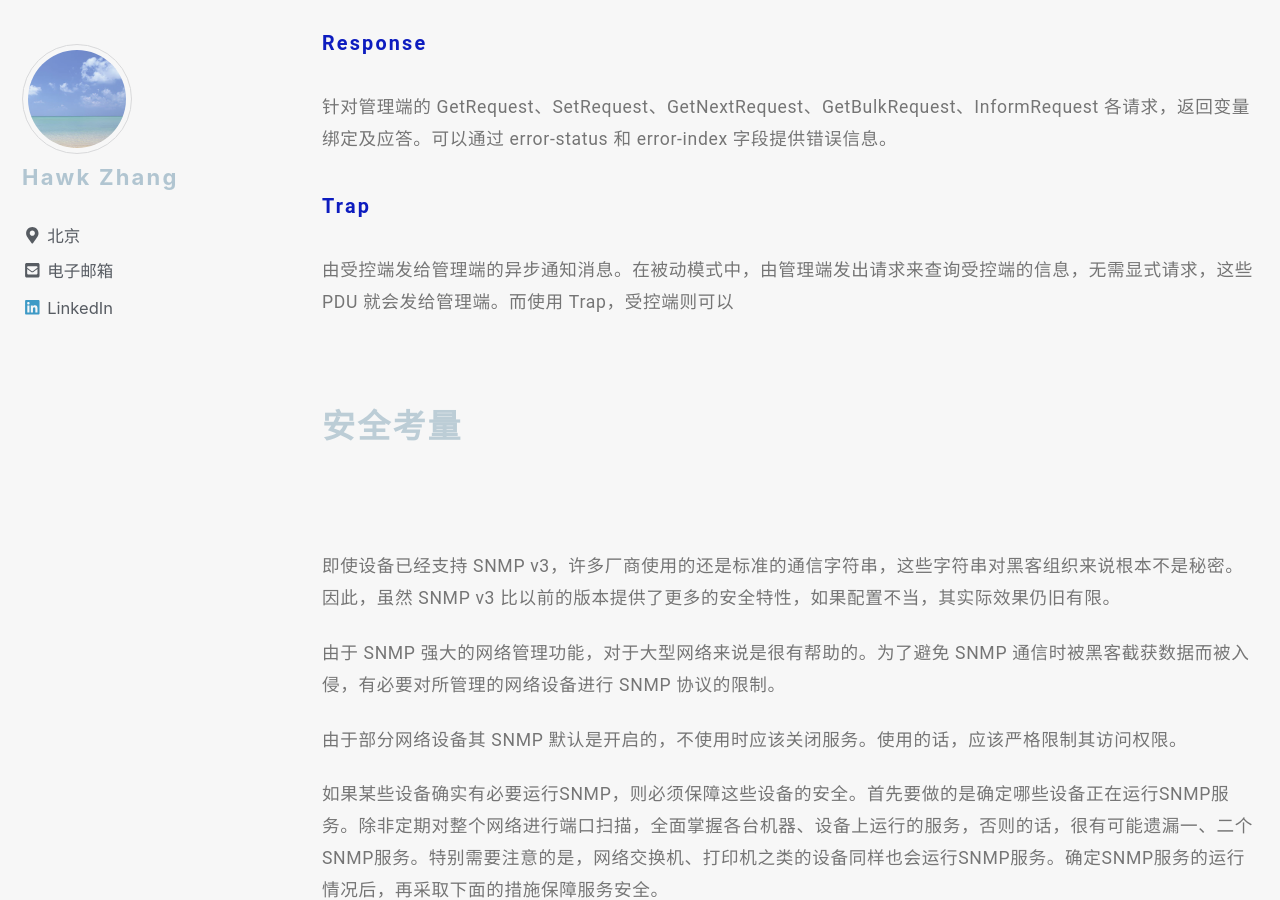
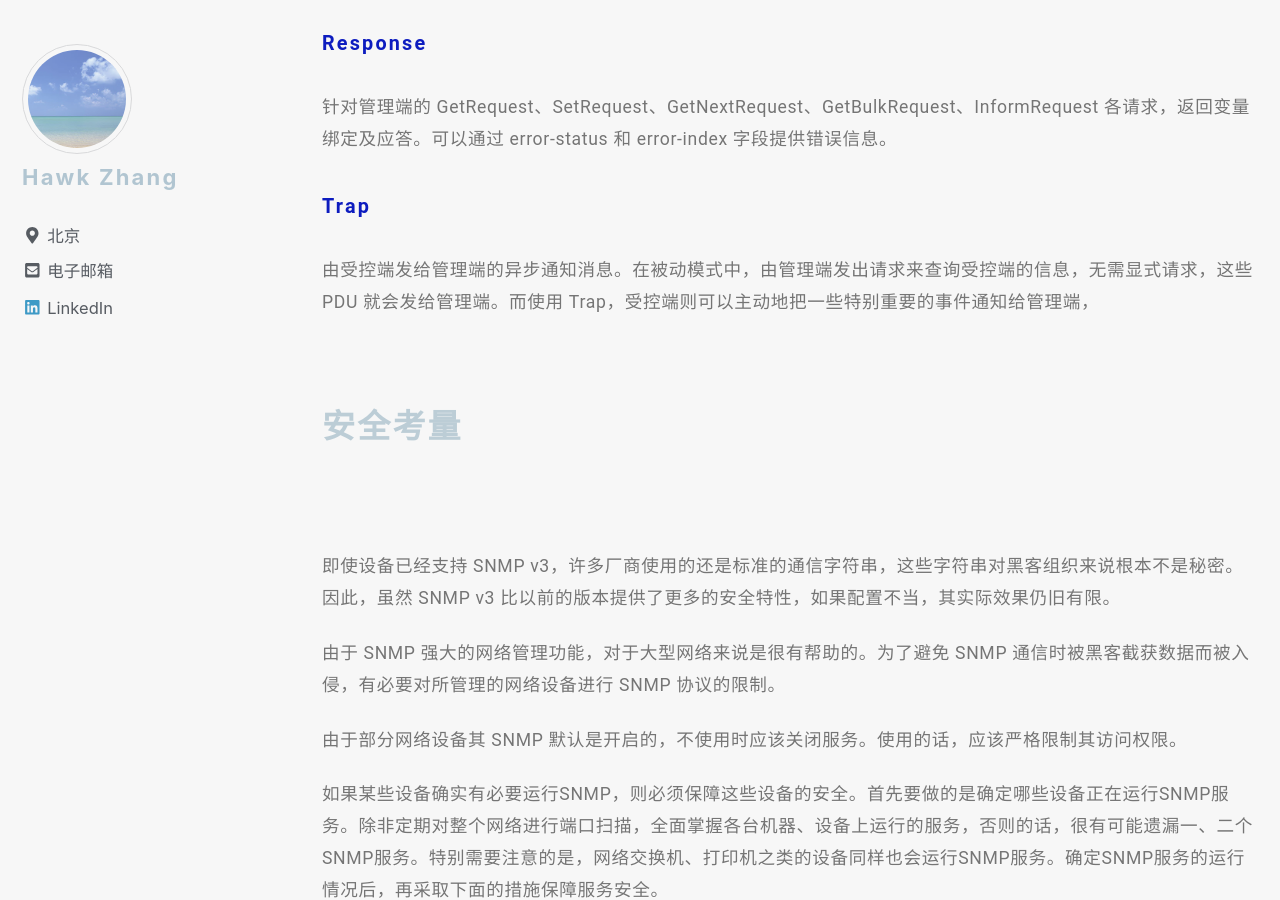
Before and after one commit to narru888/linotes_note, a Jekyll site: the page built from _posts/monitor/zabbix/2018-01-02-monitor.snmp.md, in a window 1280 px wide and 900 px high, scrolled down 6608 px. Built offline with Jekyll 4.4.1, drawn with Linux system fonts in a browser that asks for light colours; nearby versions of some CDN libraries; a script that is not in the unit is left out.

Commit message:
update on 2018-10-20 20:44:01 CST

```diff
--- a/_posts/monitor/zabbix/2018-01-02-monitor.snmp.md
+++ b/_posts/monitor/zabbix/2018-01-02-monitor.snmp.md
@@ -208,7 +208,7 @@ SNMP v1 指定了 5 个核心 PDU，SNMP v2 增加了 GetBulkRequest 和 InformR
 
 ##### Trap
 
-由受控端发给管理端的异步通知消息。在被动模式中，由管理端发出请求来查询受控端的信息，无需显式请求，这些 PDU 就会发给管理端。而使用 Trap，受控端则可以
+由受控端发给管理端的异步通知消息。在被动模式中，由管理端发出请求来查询受控端的信息，无需显式请求，这些 PDU 就会发给管理端。而使用 Trap，受控端则可以主动地把一些特别重要的事件通知给管理端，
 
 
 
```
